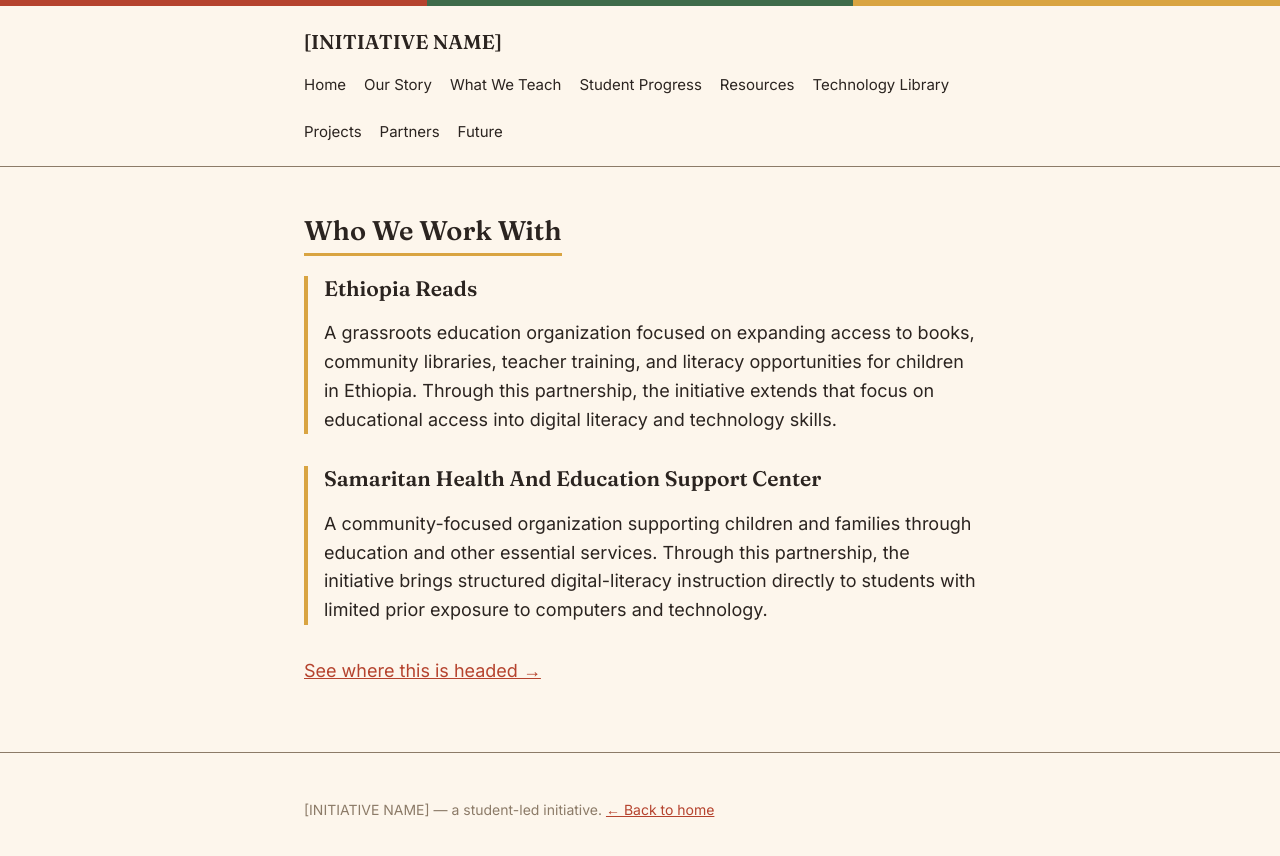
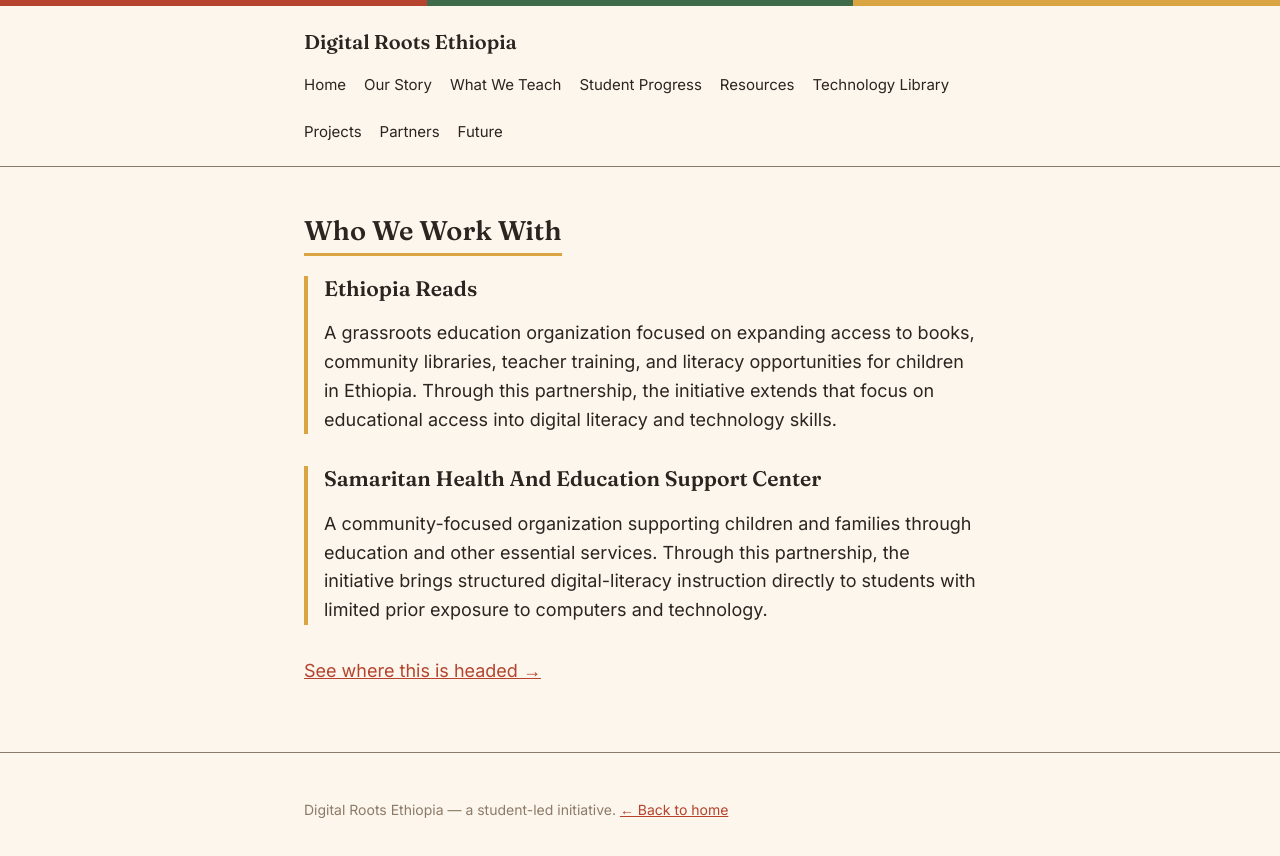
Before and after one commit to Eliana3-cpu/Digital-Literacy-Workshop, a plain HTML site: page partners.html in a window 1280 px wide. Drawn offline with Linux system fonts and the light colour scheme.

Commit message:
Update initiative name to Digital Roots Ethiopia

```diff
--- a/partners.html
+++ b/partners.html
@@ -3,7 +3,7 @@
 <head>
   <meta charset="UTF-8">
   <meta name="viewport" content="width=device-width, initial-scale=1.0">
-  <title>Partners — [INITIATIVE NAME]</title>
+  <title>Partners — Digital Roots Ethiopia</title>
   <link rel="preconnect" href="https://fonts.googleapis.com">
   <link href="https://fonts.googleapis.com/css2?family=Fraunces:wght@600;700&family=Inter:wght@400;500&display=swap" rel="stylesheet">
   <link rel="stylesheet" href="style.css">
@@ -14,7 +14,7 @@
 
   <header>
     <div class="header-inner">
-      <a href="index.html" class="site-name">[INITIATIVE NAME]</a>
+      <a href="index.html" class="site-name">Digital Roots Ethiopia</a>
       <nav>
         <ul>
           <li><a href="index.html">Home</a></li>
@@ -60,7 +60,7 @@
 
   <footer>
     <div class="container">
-      <p>[INITIATIVE NAME] — a student-led initiative. <a href="index.html">← Back to home</a></p>
+      <p>Digital Roots Ethiopia — a student-led initiative. <a href="index.html">← Back to home</a></p>
     </div>
   </footer>
 
```
